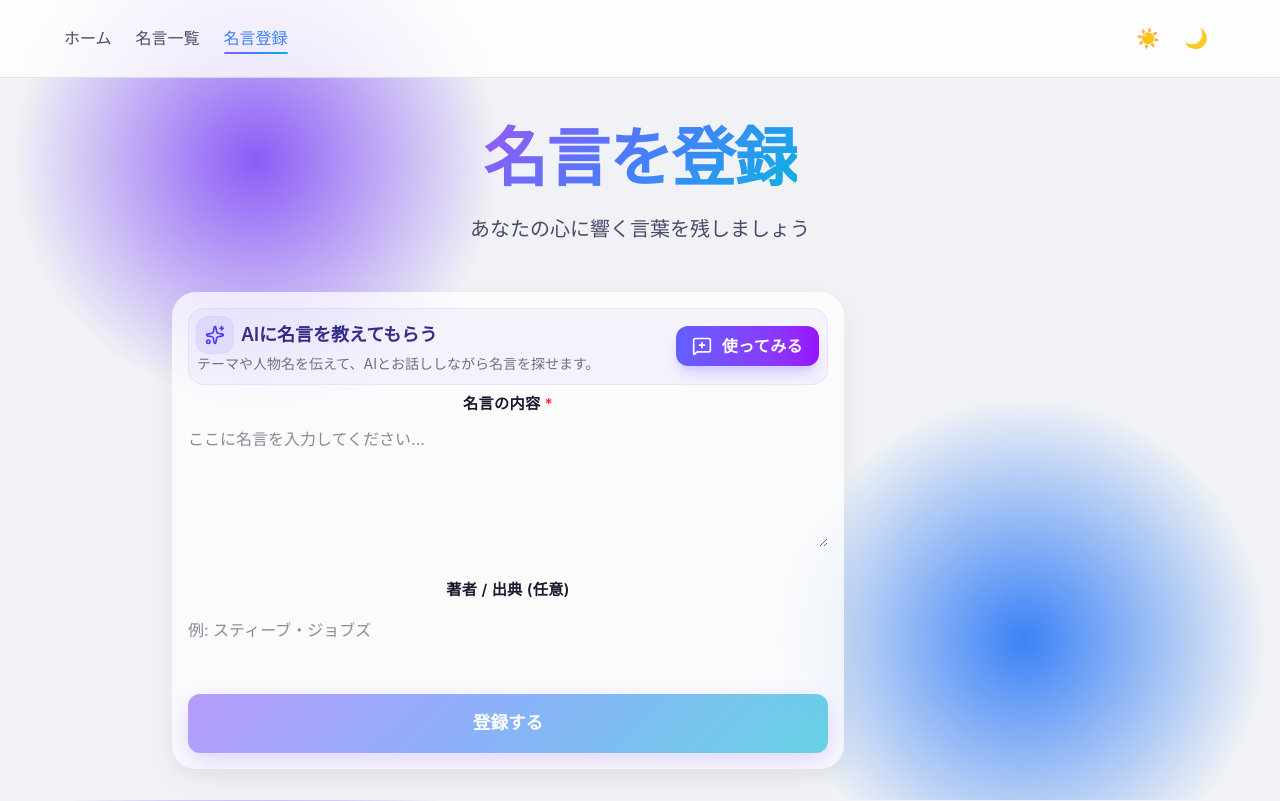
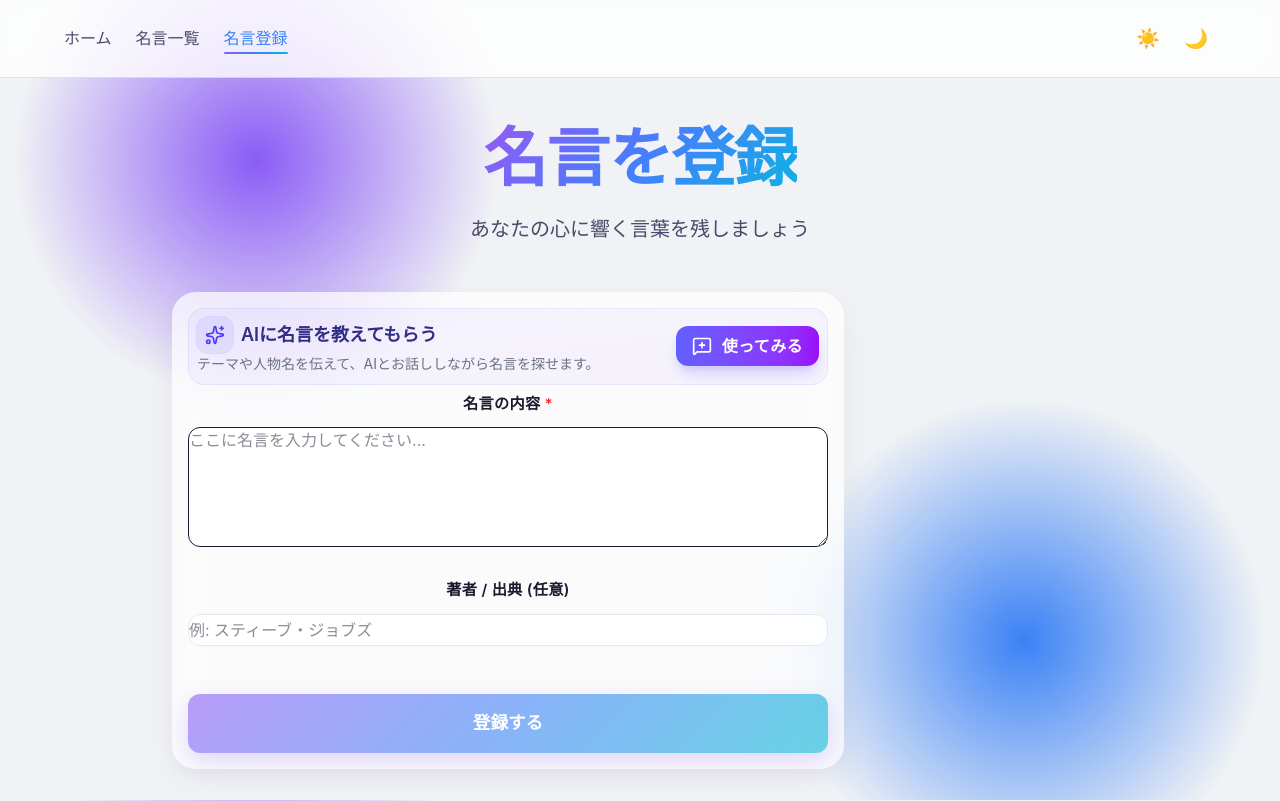
Before and after one commit to uozumi212/your-time-demo, a Next.js app: page /quotes/register in a window 1280 px wide. Built offline with nearby package versions, Linux system fonts and the light colour scheme.

Commit message:
フォーム修正

```diff
--- a/src/app/quotes/register/page.tsx
+++ b/src/app/quotes/register/page.tsx
@@ -91,7 +91,7 @@ export default function RegisterQuote() {
                   value={quote}
                   onChange={(e) => setQuote(e.target.value)}
                   placeholder="ここに名言を入力してください..."
-                  className="form-input min-h-[120px]"
+                  className="form-input rounded-xl min-h-[120px] bg-white/80 dark:bg-slate-900/80 backdrop-blur-sm border dark:border-slate-700"
                   required
                 />
               </div>
@@ -106,7 +106,7 @@ export default function RegisterQuote() {
                   value={author}
                   onChange={(e) => setAuthor(e.target.value)}
                   placeholder="例: スティーブ・ジョブズ"
-                  className="form-input min-h-8"
+                  className="form-input rounded-xl min-h-8 bg-white/80 dark:bg-slate-900/80 backdrop-blur-sm border border-slate-200 dark:border-slate-700"
                 />
               </div>
 
```
